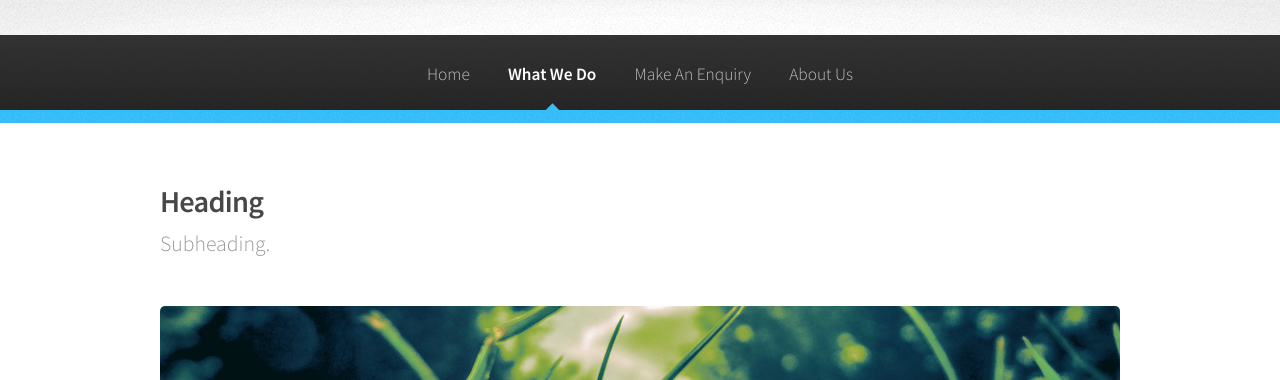
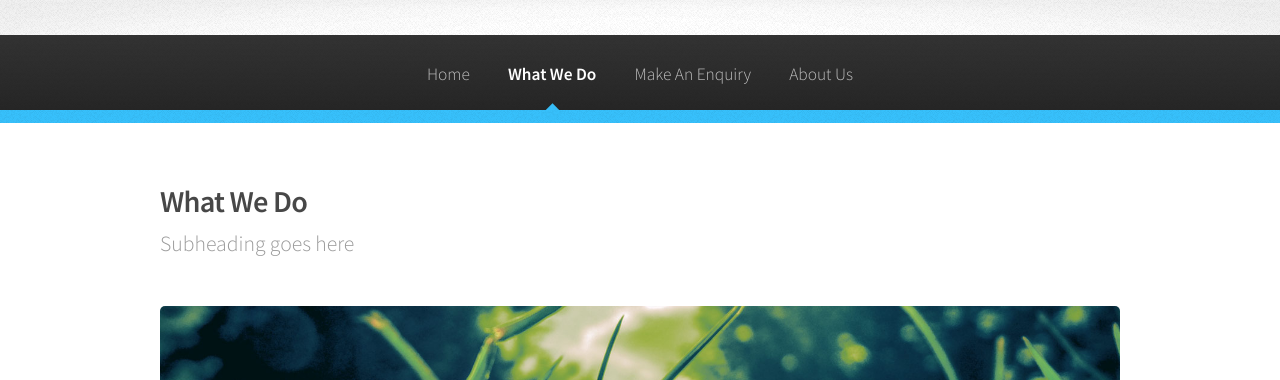
Before and after one commit to NicoleSkews/gingerink, a Jekyll site: the page built from services.html, in a window 1280 px wide. Shown: the top 380 px of the page. Built offline with Jekyll 4.4.1, drawn with Linux system fonts in a browser that asks for light colours.

Commit message:
Minor fixes, reconfigured.

```diff
--- a/_config.yml
+++ b/_config.yml
@@ -1,3 +1,8 @@
-name: Ginger Ink
-description: Ginger Ink tagline thing
-paginate: 10
+name:             Ginger Ink
+title:            Ginger Ink
+tagline:          'Words with purpose'
+description:      'Words with purpose'
+url:              http://gingerink.co.nz
+author:
+  name:           'Nicole Skews'
+  url:            http://gingerink.co.nz
--- a/index.html
+++ b/index.html
@@ -1,5 +1,5 @@
 ---
-title: Ginger Ink
+title: Home
 layout: homepage
 ---
 
--- a/services.html
+++ b/services.html
@@ -1,5 +1,6 @@
 ---
 title: What We Do
+subheading: Subheading goes here
 layout: default
 ---
 
@@ -12,8 +13,8 @@ layout: default
 
 					<article>
 						<header>
-							<h2 class="editable">Heading</h2>
-							<p class="editable">Subheading.</p>
+							<h2>{{ page.title }}</h2>
+							<p>{{ page.subheading }}</p>
 						</header>
 
 						<span class="image featured"><img src="/assets/images/banner.jpg" class="editable" alt="" /></span>
```
